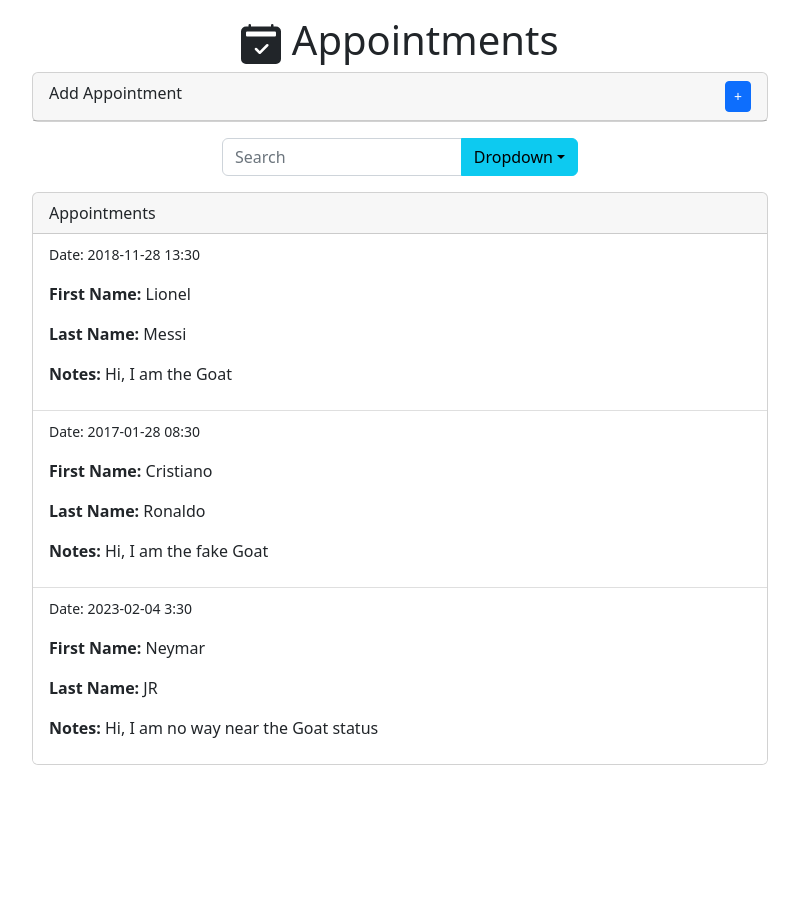
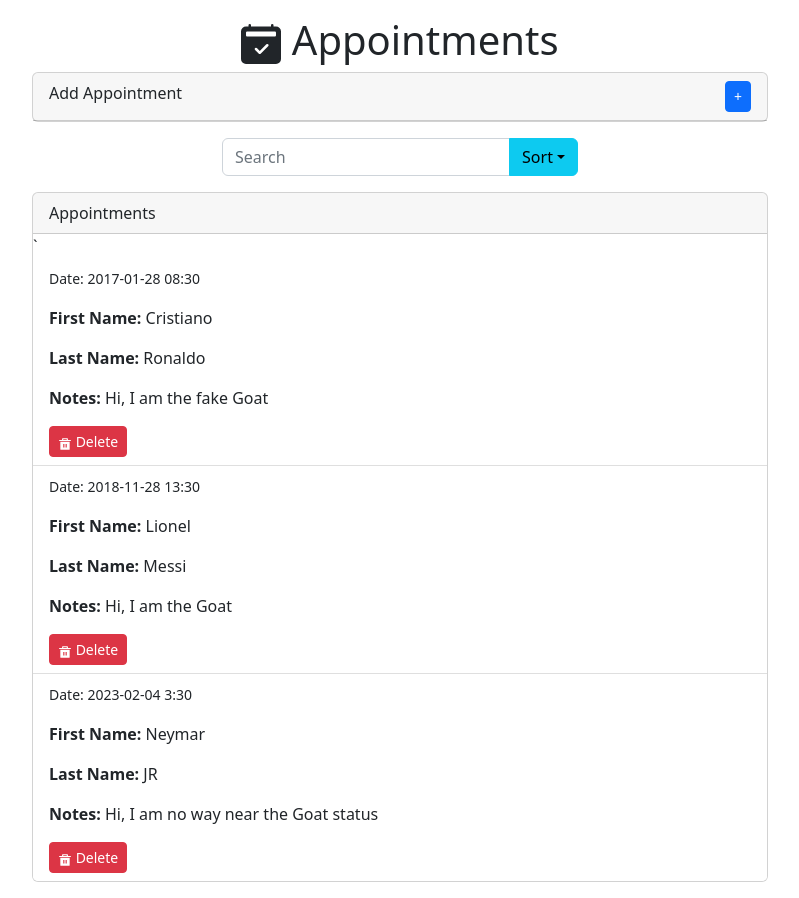
Before and after one commit to HarnoorBajwa/User_Management_System, a React (Create React App) app: page / in a window 1280 px wide. Shown: the whole page, without its empty margins (240-1039 px from the left). Before the commit the page ends 800 px from the top, so only its background shows below. Built offline with nearby package versions, Linux system fonts and the light colour scheme.

Commit message:
adding search filters

```diff
--- a/public/data.json
+++ b/public/data.json
@@ -7,6 +7,7 @@
         "aptNotes": "Hi, I am the Goat"
 
     },
+
     {
         "id": 1,
         "firstName": "Cristiano",
--- a/src/App.js
+++ b/src/App.js
@@ -10,6 +10,34 @@ import { useCallback, useEffect,useState } from 'react';
 function App() {
 
   let [appointList, setAppointmentList] = useState([]);
+
+  let [query, setQuery] = useState("");
+
+  let [sortBy,setSortBy] = useState("firstName");
+  let [orderBy , setOrderBy] = useState("asc");
+
+  const filteredAppointments = appointList.filter(
+
+    item => {
+
+      return (
+
+        item.firstName.toLowerCase().includes(query.toLocaleLowerCase()) ||
+        item.lastName.toLowerCase().includes(query.toLocaleLowerCase()) ||
+        item.aptDate.toLowerCase().includes(query.toLocaleLowerCase())  ||
+        item.aptNotes.toLowerCase().includes(query.toLocaleLowerCase())
+      )
+    }
+  ).sort((a, b) => {
+    let order = (orderBy === "asc") ? 1 : -1;
+    return (
+      a[sortBy].toLowerCase() < b[sortBy].toLowerCase() ? -1 * order : 1 * order
+    )
+  })
+
+
+  // const result = typeof appointList.filter(appointment => appointment.id[0]) === 'string'?appointList.filter(appointment => appointment.id[0].toLowerCase()):"";
+  // console.log(result);
 
   const fetchData = useCallback(() => {
     fetch('./data.json')
@@ -38,7 +66,14 @@ function App() {
 
         <Row className='justify-content-center'>
           <Col md='4'>
-            <Search />
+            <Search
+            query={query}
+            onQueryChange={myQuery => setQuery(myQuery)}
+            oderBy = {orderBy}
+            onOrderByChange={mySort => setOrderBy(mySort)}
+            sortBy={sortBy}
+            onSortByChange={mySort => setSortBy(mySort)}
+            />
           </Col>
         </Row>
         <Row className='justify-content-center'>
@@ -47,9 +82,14 @@ function App() {
                 <Card.Header>Appointments</Card.Header>
                 <ListGroup variant="flush">
                   {/*sending data to the components*/}
+              `   {/* mapping filted appointments*/}
+                  {filteredAppointments.map(appointment => (
+                    <AppointmentInfo key={appointment.id} appointment = {appointment}
+                    // deleting data
+                    onDeleteAppointment= {
+                      appointmentId => setAppointmentList(appointList.filter(appointment => appointment.id !== appointmentId))
 
-                  {appointList.map(appointment => (
-                    <AppointmentInfo key={appointment.id} appointment = {appointment} />
+                    } />
                   ))}
 
                 </ListGroup>
--- a/src/components/AddAppointment.js
+++ b/src/components/AddAppointment.js
@@ -28,7 +28,6 @@ const AddAppointment = () => {
 									<Form.Control type = "text" placeholder= "Last Name"/>
 								</Form.Group>
 
-
 							</Row>
 								<Form.Group as ={Col} className = "mb-3">
 									<Form.Label>Appointment Date</Form.Label>
@@ -52,7 +51,6 @@ const AddAppointment = () => {
 
 	)
 
-
 }
 
 export default AddAppointment;
--- a/src/components/AppointmentInfo.js
+++ b/src/components/AppointmentInfo.js
@@ -1,8 +1,8 @@
-import { ListGroup } from "react-bootstrap";
+import { ListGroup,Button } from "react-bootstrap";
+import {RiDeleteBin5Fill} from "react-icons/ri";
 
 
-
-const AppointmentInfo = ({appointment}) =>{
+const AppointmentInfo = ({appointment, onDeleteAppointment}) =>{
     return (
         <>
             <ListGroup.Item>
@@ -10,6 +10,7 @@ const AppointmentInfo = ({appointment}) =>{
                 <p><strong>First Name:</strong> {appointment.firstName}</p>
                 <p><strong>Last Name:</strong> {appointment.lastName}</p>
                 <p><strong>Notes: </strong> {appointment.aptNotes}</p>
+                <Button onClick={() => onDeleteAppointment(appointment.id)} size="sm" variant ="danger" ><RiDeleteBin5Fill/> Delete </Button>
             </ListGroup.Item>
 
         </>
--- a/src/components/Search.js
+++ b/src/components/Search.js
@@ -1,27 +1,42 @@
 import { FormControl, InputGroup,Dropdown,DropdownButton} from 'react-bootstrap';
+import { BsCheck2 } from 'react-icons/bs';
 
-const DropDown = () =>{
+const DropDown = ({sortBy,onSortByChange,orderBy,onOrderByChange}) =>{
 
 	return(
 		<DropdownButton
 					variant="info"
-					title="Dropdown">
-					<Dropdown.Item href="#">Action</Dropdown.Item>
-					<Dropdown.Item href="#">Another action</Dropdown.Item>
-					<Dropdown.Item href="#">Something else here</Dropdown.Item>
-					<Dropdown.Divider />
-					<Dropdown.Item href="#">Separated link</Dropdown.Item>
+					title="Sort">
+					<Dropdown.Item href="#" onClick = {() => onSortByChange('firstName')}>First Name {(sortBy == 'firstName') &&
+					<BsCheck2 className= "float-end"/>} </Dropdown.Item>
+					<Dropdown.Item href="#" onClick = {() => onSortByChange('lastName')}>Last Name {(sortBy == 'lastName') &&
+					<BsCheck2 className= "float-end"/>}</Dropdown.Item>
+					<Dropdown.Item href="#" onClick = {() => onSortByChange('aptDate')}>Date {(sortBy == 'aptDate') &&
+					<BsCheck2 className= "float-end"/>}</Dropdown.Item>
+
+					<Dropdown.Item href="#" onClick = {() => onOrderByChange('asc')}>ASC {(orderBy == 'asc') &&
+					<BsCheck2 className= "float-end"/>}</Dropdown.Item>
+					<Dropdown.Item href="#" onClick = {() => onOrderByChange('desc')}>DESC {(orderBy == 'desc') &&
+					<BsCheck2 className= "float-end"/>}</Dropdown.Item>
+
 				</DropdownButton>
 
 	)
 }
 
-const Search =() => {
+const Search =({ query, onQueryChange,sortBy, onSortByChange, orderBy, onOrderByChange}) => {
 	return (
 		<>
 			<InputGroup className='mb-3'>
-				<FormControl placeholder="Search" />
-				<DropDown />
+				<FormControl placeholder="Search" onChange={(event) => {
+					onQueryChange(event.target.value)
+				}} value={query} />
+
+				<DropDown
+				sortBy={sortBy}
+				onSortByChange={mySort => onSortByChange(mySort)}
+				orderBy={orderBy}
+				onOrderByChange={myOrder => onOrderByChange(myOrder)} />
 
 			</InputGroup>
 		</>
```
Also changed, not shown: src/Search.js (deleted).
